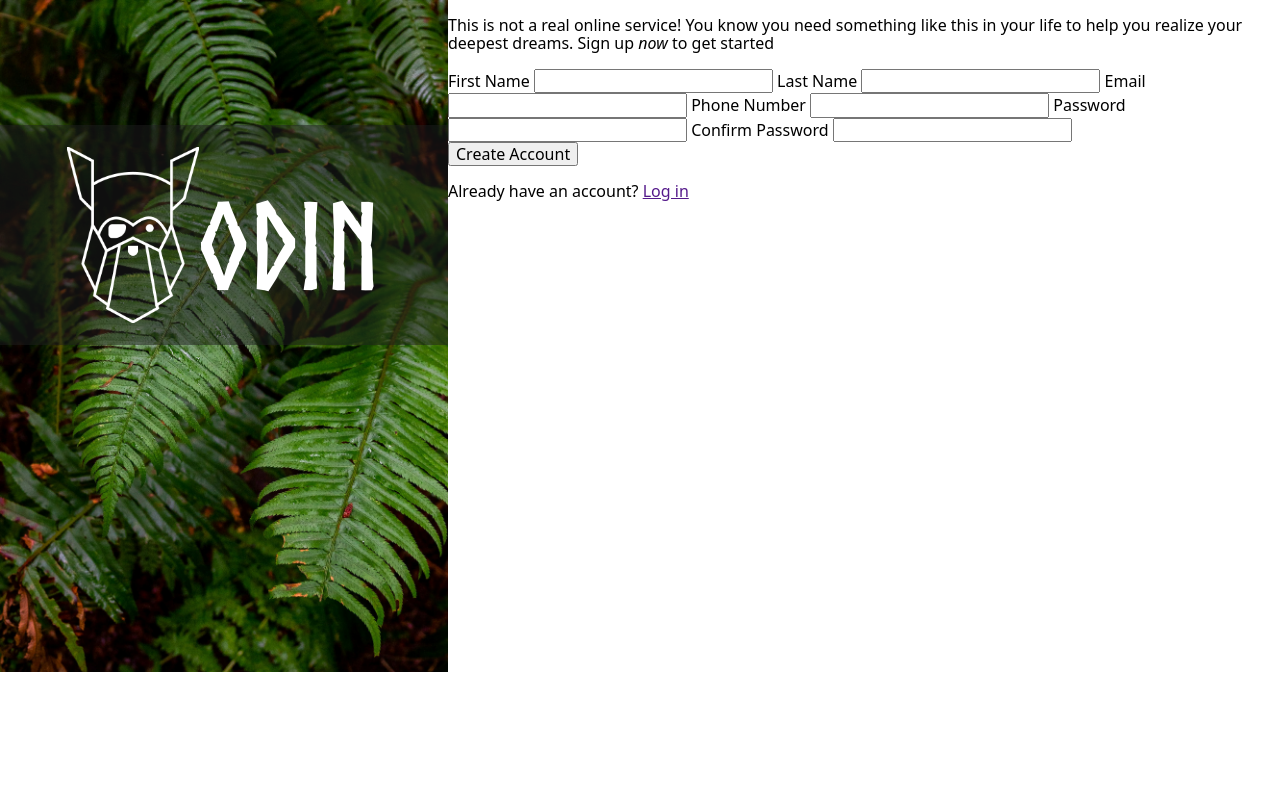
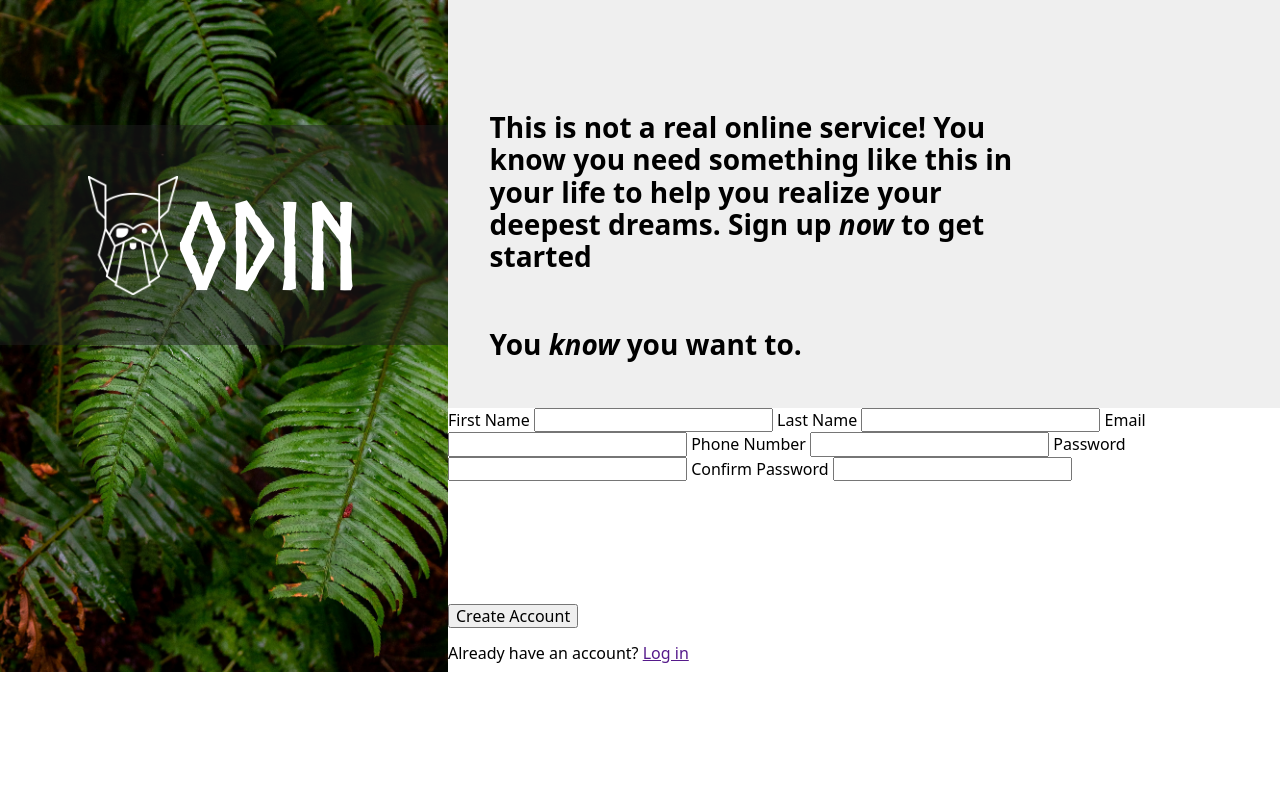
Before and after one commit to aidanwsimmons/odin-sign-up-form, a plain HTML site: page index.html in a window 1280 px wide. Drawn offline with Linux system fonts and the light colour scheme.

Commit message:
text section styling

```diff
--- a/index.html
+++ b/index.html
@@ -25,6 +25,7 @@
                 like this in your life to help you realize your deepest dreams.
                 Sign up <em>now</em> to get started
             </p>
+            <p>You <em>know</em> you want to.</p>
         </div>
         <div class="form">
             <form action="">
--- a/styles/styles.css
+++ b/styles/styles.css
@@ -44,8 +44,8 @@ body {
 }
 
 .odin-logo {
-    height: 80%;
-    width: auto;
+    width: 20%;
+    height: auto;
 }
 
 h1 {
@@ -63,3 +63,22 @@ h1 {
 .left a {
     color: white;
 }
+
+.text {
+    height: 408px;
+    width: 100%;
+    display: flex;
+    flex-direction: column;
+    padding: 10% 31% 20% 5%;
+    background-color: rgb(239, 239, 239);
+    font-size: 28px;
+    font-weight: 600;
+}
+
+.form {
+    height: 28%;
+}
+
+.login {
+    height: 28%;
+}
```
